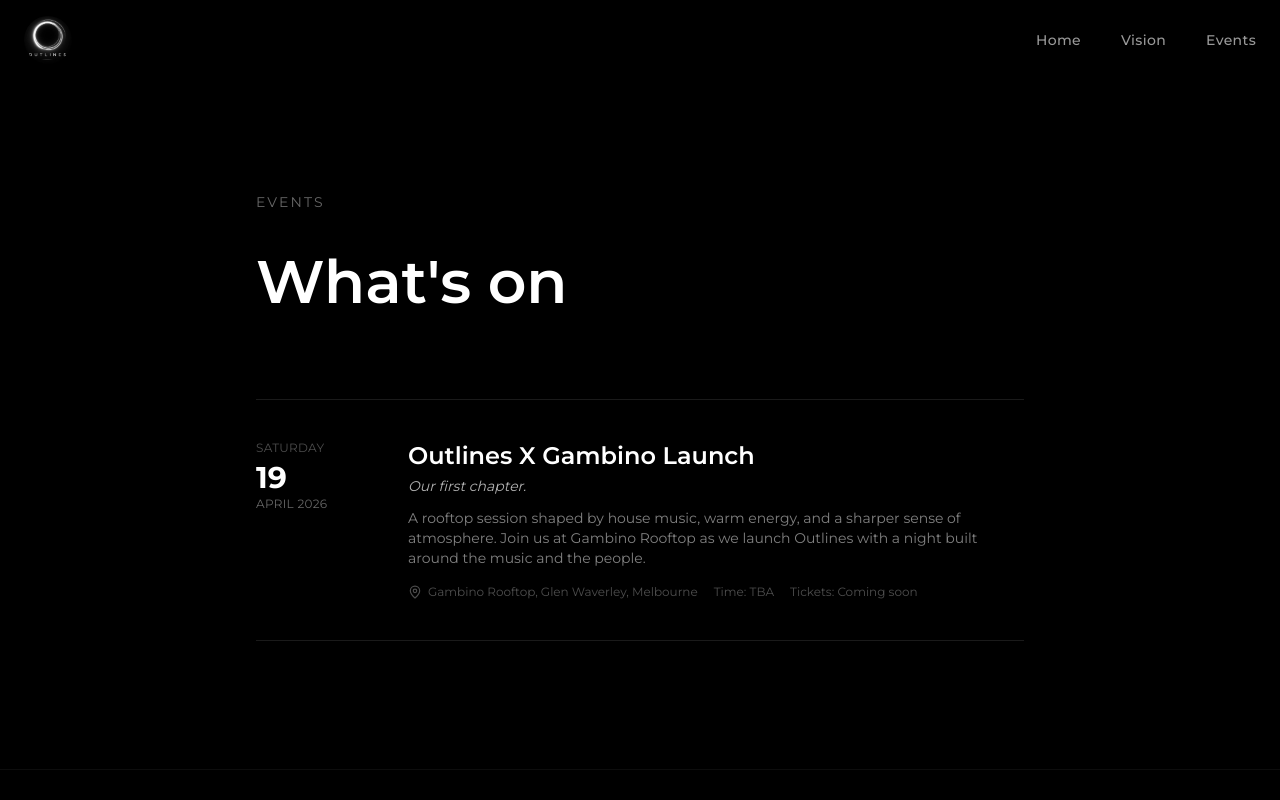
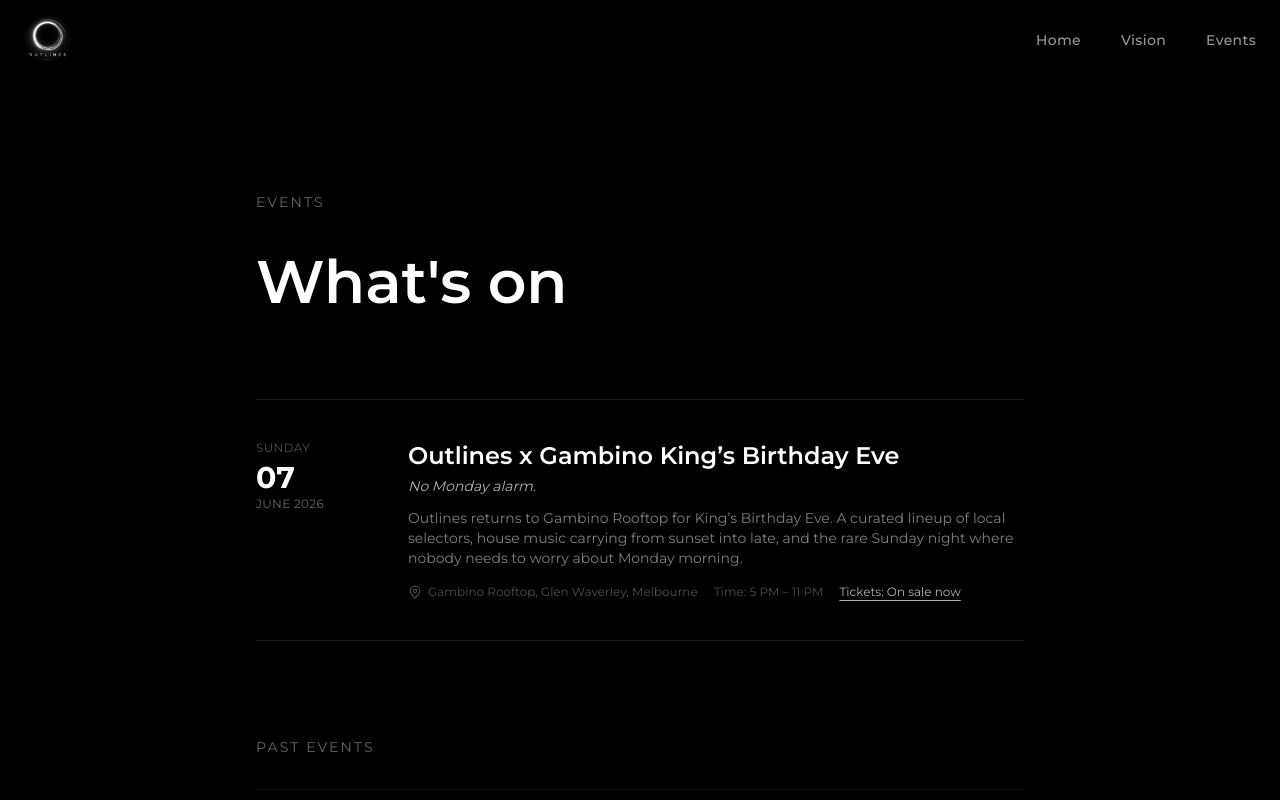
Before and after one commit to webbaura/outlines-website, a Next.js app: page /events in a window 1280 px wide. Shown: the top 800 px of the page. Built offline with nearby package versions, Linux system fonts and the light colour scheme.

Commit message:
updated event

```diff
--- a/app/events/page.tsx
+++ b/app/events/page.tsx
@@ -5,48 +5,66 @@
 
 export const metadata: Metadata = {
   title: 'Events',
-  description: 'Upcoming Outlines events — house music events in Melbourne.',
+  description:
+    'Upcoming Outlines house music events in Melbourne. Next up: Outlines x Gambino King’s Birthday Eve, Sunday 7 June at Gambino Rooftop, Glen Waverley.',
+  alternates: { canonical: '/events' },
+  openGraph: {
+    title: 'Events — Outlines',
+    description:
+      'Outlines x Gambino King’s Birthday Eve — Sunday 7 June, Gambino Rooftop, Glen Waverley. House music, rooftop energy, no Monday alarm.',
+    url: '/events',
+    type: 'website',
+  },
 };
 
-const events = [
+type EventItem = {
+  date: { dayOfWeek?: string; day: string; month: string; year: string };
+  name: string;
+  subtitle?: string;
+  location: string;
+  venue: string;
+  description: string;
+  time: string;
+  tickets: string;
+  ticketsUrl?: string;
+};
+
+const upcomingEvents: EventItem[] = [
+  {
+    date: { dayOfWeek: 'Sunday', day: '07', month: 'June', year: '2026' },
+    name: 'Outlines x Gambino King’s Birthday Eve',
+    subtitle: 'No Monday alarm.',
+    location: 'Glen Waverley, Melbourne',
+    venue: 'Gambino Rooftop',
+    description:
+      'Outlines returns to Gambino Rooftop for King’s Birthday Eve. A curated lineup of local selectors, house music carrying from sunset into late, and the rare Sunday night where nobody needs to worry about Monday morning.',
+    time: '5 PM – 11 PM',
+    tickets: 'On sale now',
+    ticketsUrl:
+      'https://www.eventbrite.com/e/outlines-x-gambino-kings-birthday-eve-tickets-1989298861445',
+  },
+];
+
+const pastEvents: EventItem[] = [
   {
     date: { dayOfWeek: 'Saturday', day: '19', month: 'April', year: '2026' },
     name: 'Outlines X Gambino Launch',
     subtitle: 'Our first chapter.',
     location: 'Glen Waverley, Melbourne',
     venue: 'Gambino Rooftop',
-    description: 'A rooftop session shaped by house music, warm energy, and a sharper sense of atmosphere. Join us at Gambino Rooftop as we launch Outlines with a night built around the music and the people.',
-    time: 'TBA',
-    tickets: 'Coming soon',
+    description:
+      'A rooftop session shaped by house music, warm energy, and a sharper sense of atmosphere. Our first chapter at Gambino Rooftop — the night that set the tone.',
+    time: 'Past event',
+    tickets: 'Closed',
   },
 ];
 
-export default function EventsPage() {
-  const hasEvents = events.length > 0;
-
+function EventRow({ event, muted = false }: { event: EventItem; muted?: boolean }) {
   return (
-    <>
-      {/* ── Header ───────────────────────────────────────────────── */}
-      <section className="pt-40 pb-16 sm:pt-48 sm:pb-20 px-6">
-        <div className="max-w-3xl mx-auto">
-          <p className="text-sm font-[family-name:var(--font-montserrat)] text-white/40 uppercase tracking-[0.15em] mb-8">
-            Events
-          </p>
-          <h1 className="text-4xl sm:text-5xl lg:text-6xl font-semibold leading-tight">
-            What&apos;s on
-          </h1>
-        </div>
-      </section>
-
-      {/* ── Events listing ───────────────────────────────────────── */}
-      <section className="pb-24 sm:pb-32 px-6">
-        <div className="max-w-3xl mx-auto">
-          {hasEvents ? (
-            <div className="space-y-0">
-              {events.map((event, i) => (
     <div
-                  key={i}
-                  className="border-t border-white/10 py-10 flex flex-col sm:flex-row gap-6 sm:gap-10"
+      className={`border-t border-white/10 py-10 flex flex-col sm:flex-row gap-6 sm:gap-10 ${
+        muted ? 'opacity-60' : ''
+      }`}
     >
       <div className="shrink-0 w-28">
         {event.date.dayOfWeek && (
@@ -64,24 +82,90 @@
 
       <div className="flex-1">
         <h2 className="text-2xl font-semibold mb-1">{event.name}</h2>
-                    {'subtitle' in event && event.subtitle && (
+        {event.subtitle && (
           <p className="text-white/70 text-sm italic mb-3">{event.subtitle}</p>
         )}
         <p className="text-white/50 text-sm mb-4">{event.description}</p>
         <div className="flex flex-wrap items-center gap-4 text-white/30 text-xs font-[family-name:var(--font-montserrat)]">
           <div className="flex items-center gap-1.5">
             <MapPin size={14} />
-                        <span>{event.venue}, {event.location}</span>
+            <span>
+              {event.venue}, {event.location}
+            </span>
           </div>
-                      {'time' in event && event.time && (
-                        <span>Time: {event.time}</span>
-                      )}
-                      {'tickets' in event && event.tickets && (
-                        <span>Tickets: {event.tickets}</span>
+          {event.time && <span>Time: {event.time}</span>}
+          {event.ticketsUrl ? (
+            <a
+              href={event.ticketsUrl}
+              target="_blank"
+              rel="noopener noreferrer"
+              className="text-white/70 hover:text-white underline underline-offset-4 transition-colors"
+            >
+              Tickets: {event.tickets}
+            </a>
+          ) : (
+            event.tickets && <span>Tickets: {event.tickets}</span>
           )}
         </div>
       </div>
     </div>
+  );
+}
+
+export default function EventsPage() {
+  const hasUpcoming = upcomingEvents.length > 0;
+  const hasPast = pastEvents.length > 0;
+
+  const eventJsonLd = upcomingEvents.map((event) => ({
+    '@context': 'https://schema.org',
+    '@type': 'Event',
+    name: event.name,
+    startDate: '2026-06-07T17:00:00+10:00',
+    endDate: '2026-06-07T23:00:00+10:00',
+    eventStatus: 'https://schema.org/EventScheduled',
+    eventAttendanceMode: 'https://schema.org/OfflineEventAttendanceMode',
+    location: {
+      '@type': 'Place',
+      name: event.venue,
+      address: {
+        '@type': 'PostalAddress',
+        addressLocality: 'Glen Waverley',
+        addressRegion: 'VIC',
+        addressCountry: 'AU',
+      },
+    },
+    description: event.description,
+    organizer: { '@type': 'Organization', name: 'Outlines', url: 'https://outlines.com.au' },
+    offers: event.ticketsUrl
+      ? {
+          '@type': 'Offer',
+          url: event.ticketsUrl,
+          availability: 'https://schema.org/InStock',
+        }
+      : undefined,
+  }));
+
+  return (
+    <>
+      {/* ── Header ───────────────────────────────────────────────── */}
+      <section className="pt-40 pb-16 sm:pt-48 sm:pb-20 px-6">
+        <div className="max-w-3xl mx-auto">
+          <p className="text-sm font-[family-name:var(--font-montserrat)] text-white/40 uppercase tracking-[0.15em] mb-8">
+            Events
+          </p>
+          <h1 className="text-4xl sm:text-5xl lg:text-6xl font-semibold leading-tight">
+            What&apos;s on
+          </h1>
+        </div>
+      </section>
+
+      {/* ── Upcoming ─────────────────────────────────────────────── */}
+      <section className="pb-16 sm:pb-24 px-6">
+        <div className="max-w-3xl mx-auto">
+          {hasUpcoming ? (
+            <div className="space-y-0">
+              {upcomingEvents.map((event, i) => (
+                <EventRow key={i} event={event} />
               ))}
               <div className="border-t border-white/10" />
             </div>
@@ -107,6 +191,23 @@
         </div>
       </section>
 
+      {/* ── Past events ──────────────────────────────────────────── */}
+      {hasPast && (
+        <section className="pb-24 sm:pb-32 px-6">
+          <div className="max-w-3xl mx-auto">
+            <p className="text-sm font-[family-name:var(--font-montserrat)] text-white/40 uppercase tracking-[0.15em] mb-8">
+              Past events
+            </p>
+            <div className="space-y-0">
+              {pastEvents.map((event, i) => (
+                <EventRow key={i} event={event} muted />
+              ))}
+              <div className="border-t border-white/10" />
+            </div>
+          </div>
+        </section>
+      )}
+
       {/* ── Sign Up ──────────────────────────────────────────────── */}
       <section className="py-28 sm:py-36 px-6 border-t border-white/5">
         <ScrollReveal className="max-w-xl mx-auto text-center">
@@ -122,6 +223,11 @@
           <EmailSignup />
         </ScrollReveal>
       </section>
+
+      <script
+        type="application/ld+json"
+        dangerouslySetInnerHTML={{ __html: JSON.stringify(eventJsonLd) }}
+      />
     </>
   );
 }
--- a/app/page.tsx
+++ b/app/page.tsx
@@ -1,14 +1,16 @@
 import Image from 'next/image';
-import { ChevronDown, MapPin, Calendar } from 'lucide-react';
+import Link from 'next/link';
+import { ChevronDown, MapPin } from 'lucide-react';
 import ScrollReveal from '@/components/ScrollReveal';
 import EmailSignup from '@/components/EmailSignup';
 
-const placeholderEvents = [
+const upcomingEvents = [
   {
-    date: { day: '19', month: 'APR' },
-    name: 'Outlines X Gambino Launch',
+    date: { day: '07', month: 'JUN' },
+    name: 'Outlines x Gambino King’s Birthday Eve',
     location: 'Gambino Rooftop, Glen Waverley',
-    description: 'Our first chapter. A rooftop session shaped by house music, warm energy, and a sharper sense of atmosphere.',
+    description:
+      'Sunday night, rooftop energy, and no Monday alarm. Outlines returns to Gambino for King’s Birthday Eve.',
   },
 ];
 
@@ -77,7 +79,7 @@
           </p>
 
           <div className="space-y-0">
-            {placeholderEvents.map((event, i) => (
+            {upcomingEvents.map((event, i) => (
               <div
                 key={i}
                 className="border-t border-white/10 py-8 flex flex-col sm:flex-row sm:items-center gap-4 sm:gap-8"
@@ -108,6 +110,15 @@
             ))}
             <div className="border-t border-white/10" />
           </div>
+
+          <div className="mt-10 text-center">
+            <Link
+              href="/events"
+              className="text-sm font-[family-name:var(--font-montserrat)] text-white/60 hover:text-white uppercase tracking-[0.15em] underline underline-offset-4 transition-colors"
+            >
+              View all events
+            </Link>
+          </div>
         </ScrollReveal>
       </section>
 
--- a/package.json
+++ b/package.json
@@ -9,7 +9,7 @@
   },
   "dependencies": {
     "lucide-react": "^0.576.0",
-    "next": "16.1.6",
+    "next": "^16.2.6",
     "react": "19.2.3",
     "react-dom": "19.2.3"
   },
@@ -20,5 +20,8 @@
     "@types/react-dom": "^19",
     "tailwindcss": "^4",
     "typescript": "^5"
+  },
+  "overrides": {
+    "postcss": "^8.5.10"
   }
 }
```
Also changed, not shown: 2 other files (tests, documents, lock files or other folders). Lines whose indentation alone changed are shown as unchanged.
